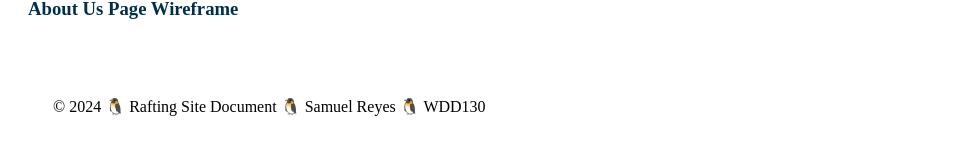
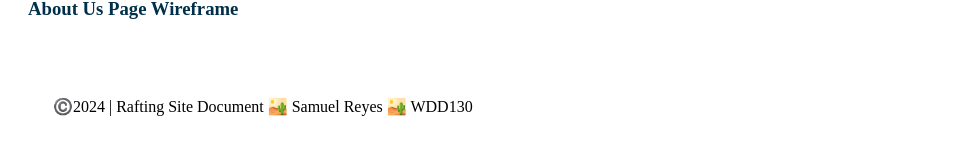
Before and after one commit to SamuelReyes6671/w, a plain HTML site: page wwr/site-plan-rafting.html in a window 1280 px wide. Shown: the part 1676-1831 px from the top of the page, without its empty margins (0-974 px from the left). Drawn offline with Linux system fonts and the light colour scheme.

Commit message:
Terminando mi proyecto

```diff
--- a/wwr/site-plan-rafting.html
+++ b/wwr/site-plan-rafting.html
@@ -55,7 +55,7 @@
 
     </main>
     <footer>
-        <p> &copy 2024 &#128039  Rafting Site Document &#128039 Samuel Reyes &#128039 WDD130</p>
+        <p> ©️2024 | Rafting Site Document 🏜️ Samuel Reyes 🏜️ WDD130</p>
     </footer>
 </body>
 </html>
```
